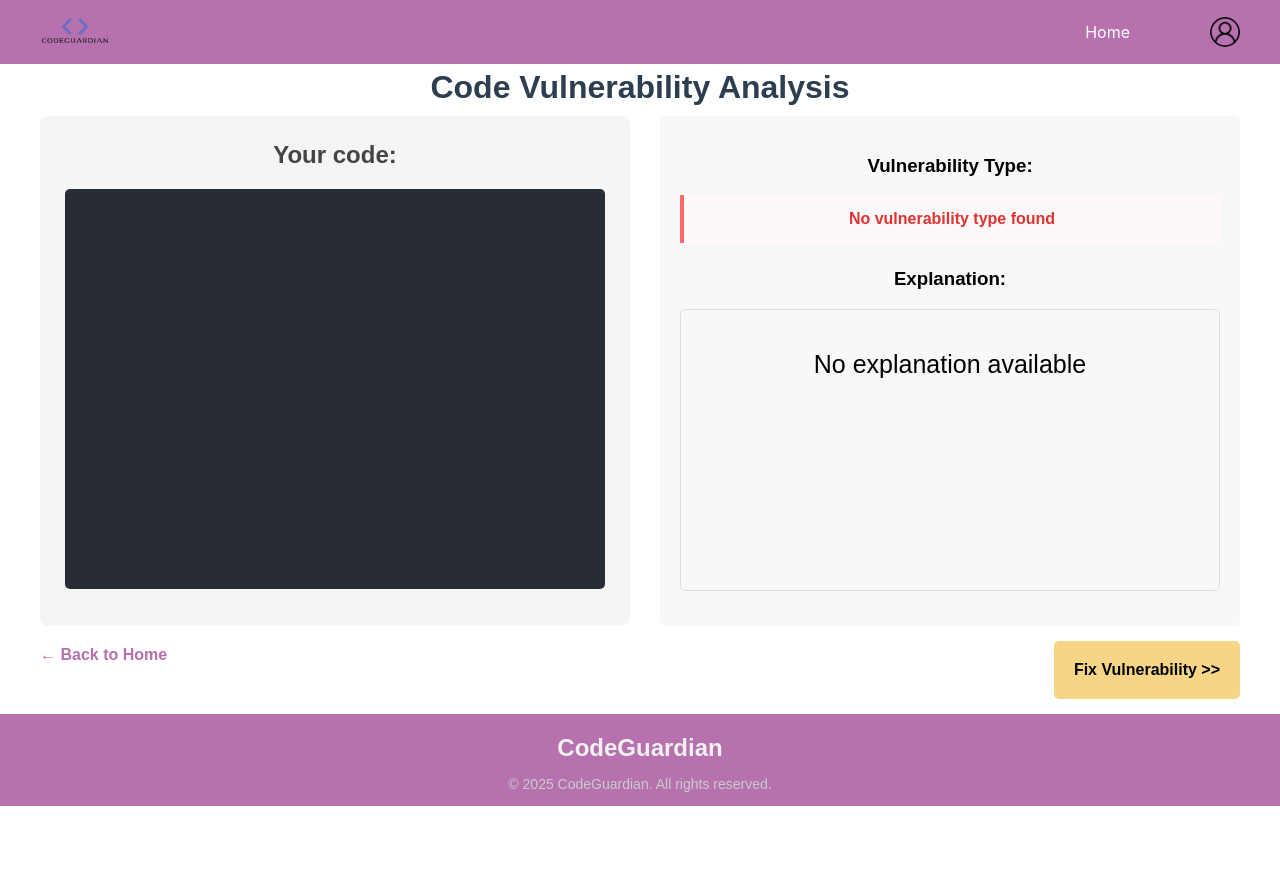
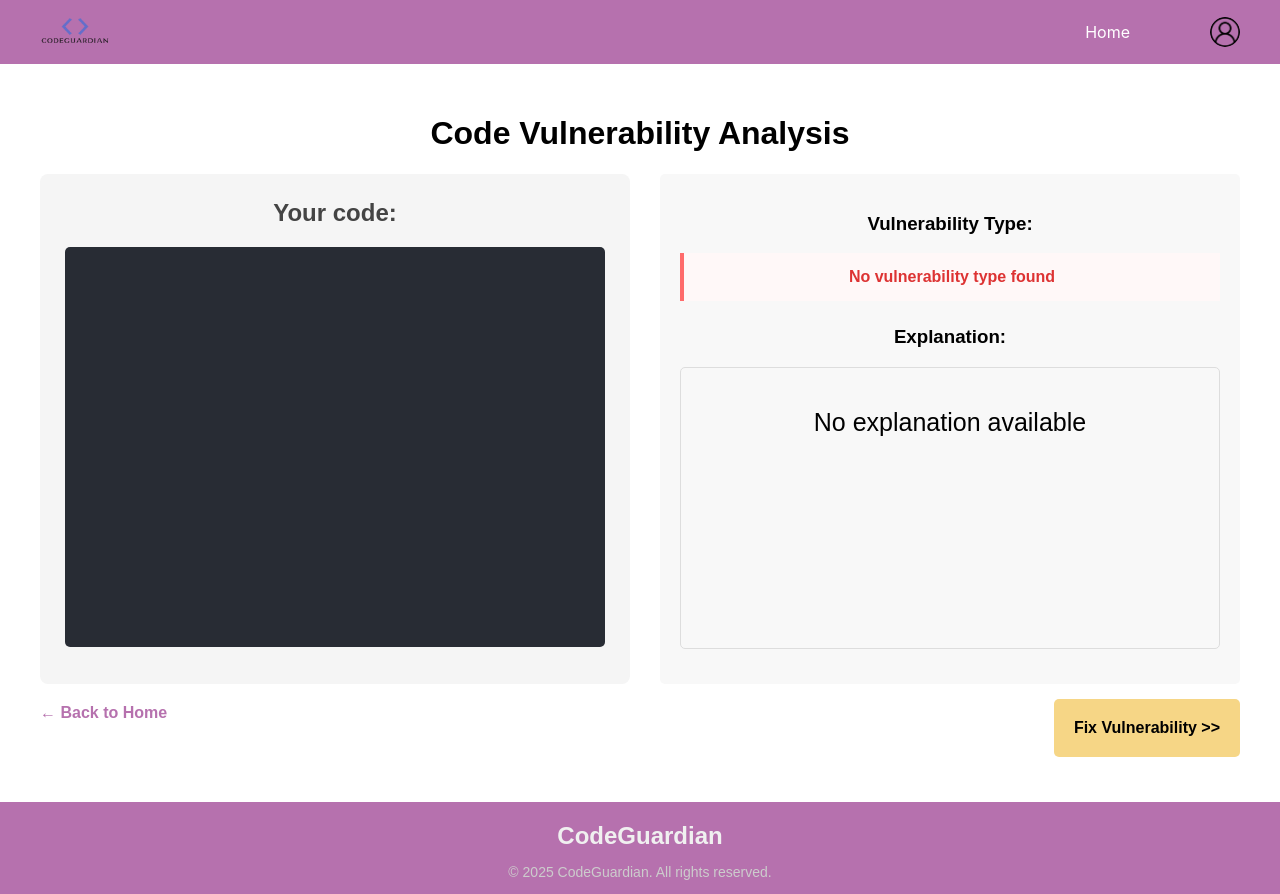
Before and after one commit to joyfuluj/SecureCodeApp, a React (Create React App) app in the folder frontend/: page /analyze in a window 1280 px wide. Before the commit the page ends 806 px from the top, so only its background shows below. Built offline with nearby package versions, Linux system fonts and the light colour scheme.

Commit message:
Fixed layout

```diff
--- a/frontend/src/components/Analyze.css
+++ b/frontend/src/components/Analyze.css
@@ -1,5 +1,5 @@
 
-.main-content {
+.main-content-analyze {
     max-width: 1200px;
     margin: 30px auto;
     padding: 0 20px;
--- a/frontend/src/components/Analyze.js
+++ b/frontend/src/components/Analyze.js
@@ -71,7 +71,7 @@ const Analyze = () => {
 }, [codeInput]);
 
     return (
-        <main className="main-content">
+        <main className="main-content-analyze">
         {isLoading ? (
             <h1 className="analyzing-text"></h1>) : (<>
         <h1>Code Vulnerability Analysis</h1>
--- a/frontend/src/components/Fix.css
+++ b/frontend/src/components/Fix.css
@@ -15,7 +15,7 @@
   @keyframes l4 {to{transform: rotate(1turn)}}
 
 
-.main-content {
+.main-content-fix {
     max-width: 1200px;
     margin: 0 auto;
     padding: 0 20px;
--- a/frontend/src/components/Fix.js
+++ b/frontend/src/components/Fix.js
@@ -47,7 +47,7 @@ const Fix = () => {
 
 
     return (
-        <main className="main-content">
+        <main className="main-content-fix">
         <h1>Secure Code Fix Implemented</h1>
 
         <div className="sections-container">
--- a/frontend/src/components/Main.css
+++ b/frontend/src/components/Main.css
@@ -3,7 +3,7 @@
     flex-direction: column;
     align-items: center;
     justify-content: flex-start;
-    height: auto;
+    height: 650px;
     background: #f4f7fc;
     font-family: 'Arial', sans-serif;
     padding-top: 20px;
```
